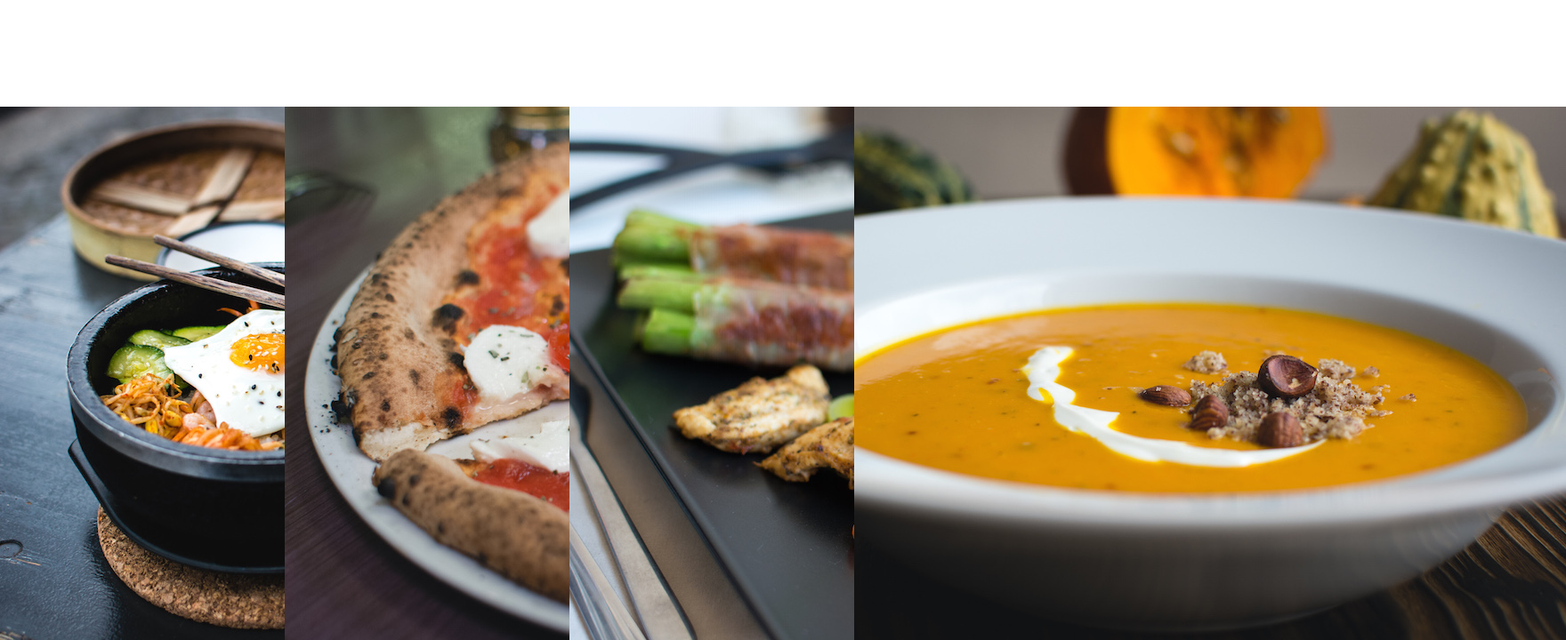
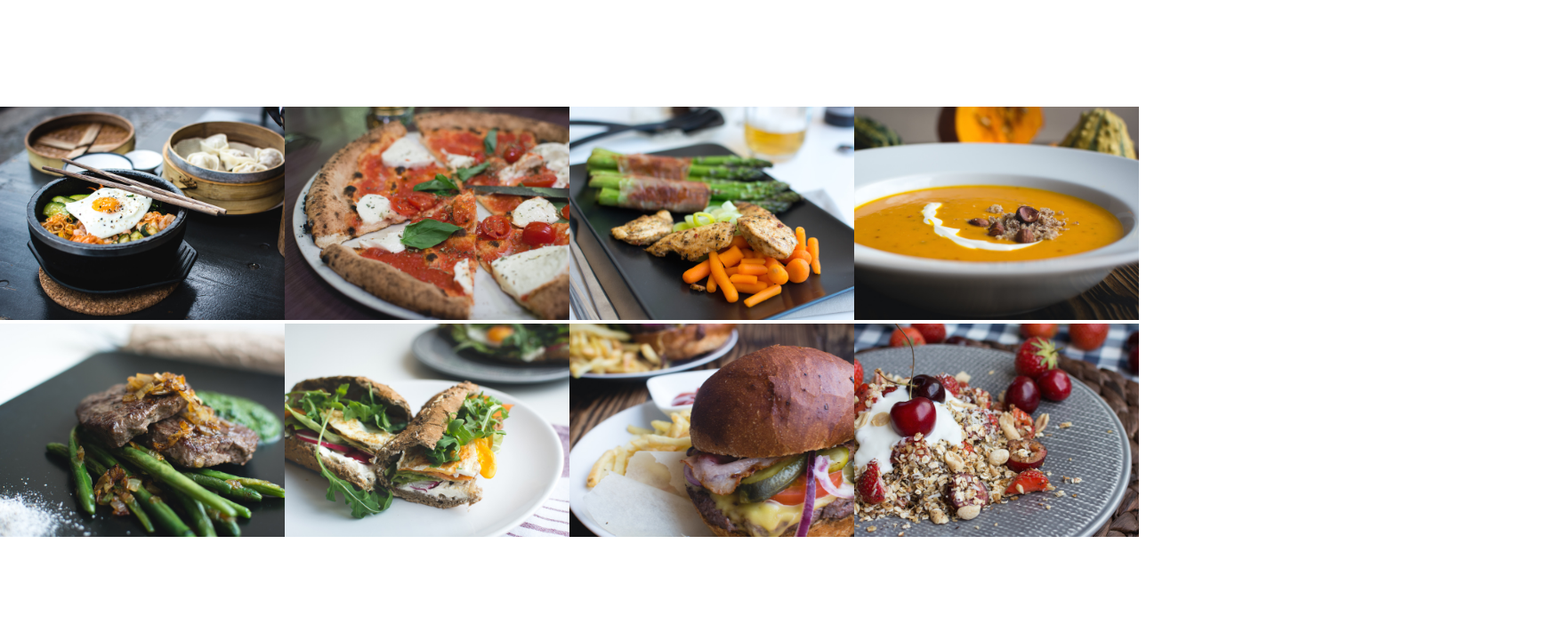
Before and after one commit to Talbekk/omnifood, a plain HTML site: page index.html in a window 1280 px wide. Shown: the part 1440-2160 px from the top of the page at 89% size, 1760 px wide, since content can reach past the window. After the commit the page ends 2048 px from the top, so only its background shows below. Drawn offline with Linux system fonts and the light colour scheme; files whose address does not match are found by name.

Commit message:
adds css to size photos accordingly

```diff
--- a/index.html
+++ b/index.html
@@ -68,44 +68,44 @@
         <section class="section-meals">
             <ul class="meals-showcase">
                 <li>
-                    <figure>
+                    <figure class="meal-photo">
                         <img src="resources/img/1.jpg" alt="Korean bibimbap with egg and vegetables">
                     </figure>
                 </li>
                 <li>
-                    <figure>
+                    <figure class="meal-photo">
                         <img src="resources/img/2.jpg" alt="Simple Italian pizza with cherry tomatoes">
                     </figure>
                 </li>
                 <li>
-                    <figure>
+                    <figure class="meal-photo">
                         <img src="resources/img/3.jpg" alt="Chicken breast steak with vegetables">
                     </figure>
                 </li>
                 <li>
-                    <figure>
+                    <figure class="meal-photo">
                         <img src="resources/img/4.jpg" alt="Autumn pumpkin soup">
                     </figure>
                 </li>
             </ul>
             <ul class="meals-showcase">
                 <li>
-                    <figure>
+                    <figure class="meal-photo">
                         <img src="resources/img/5.jpg" alt="Paleo steak with vegetables">
                     </figure>
                 </li>
                 <li>
-                    <figure>
+                    <figure class="meal-photo">
                         <img src="resources/img/6.jpg" alt="healthy baguette with egg and vegetables">
                     </figure>
                 </li>
                 <li>
-                    <figure>
+                    <figure class="meal-photo">
                         <img src="resources/img/7.jpg" alt="Burger with cheddar and bacon">
                     </figure>
                 </li>
                 <li>
-                    <figure>
+                    <figure class="meal-photo">
                         <img src="resources/img/8.jpg" alt="Granola with cherries and strawberries">
                     </figure>
                 </li>
--- a/resources/css/style.css
+++ b/resources/css/style.css
@@ -206,3 +206,13 @@ header {
     float: left;
     width: 25%;
 }
+
+.meal-photo {
+    width:100%;
+    margin 0;
+}
+
+.meal-photo img {
+    width: 100%;
+    height: auto;
+}
```
